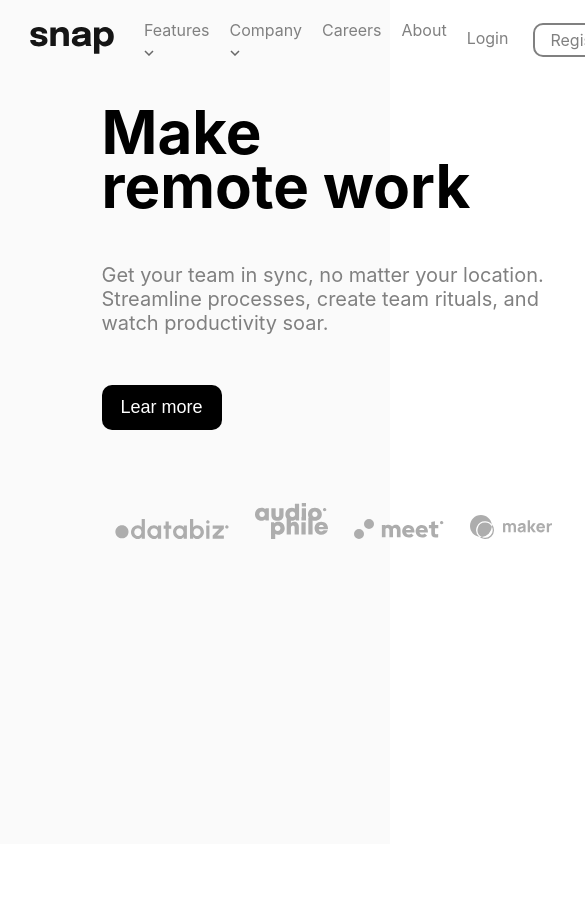
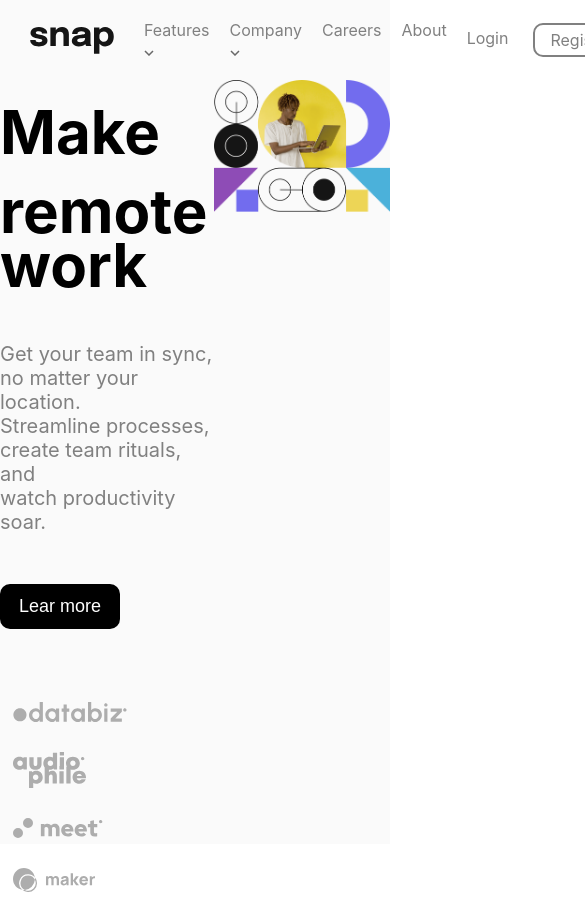
Before and after one commit to igor-daniel/single-page, a React (Create React App) app: page / in a window 390 px wide. Shown: the top 909 px of the page, 585 px wide, since content can reach past the window. Before the commit the page ends 844 px from the top, so only its background shows below. Built offline with nearby package versions, Linux system fonts and the light colour scheme.

Commit message:
site responsive ok

```diff
--- a/src/components/main/main.css
+++ b/src/components/main/main.css
@@ -7,7 +7,6 @@
 main {
   display: flex;
   justify-content: space-around;
-  width: 1250px;
   margin: auto;
 }
 
@@ -22,10 +21,13 @@
   margin-top: 25px;
 }
 
+.content-main .p {
+  padding: 50px 0;
+}
+
 .content-main p {
   color: grey;
   font-size: 20px;
-  padding: 50px 0;
 }
 
 .content-main button {
@@ -58,4 +60,44 @@
   main {
     flex-direction: column-reverse;
   }
+
+  .image {
+    width: 300px;
+    margin: auto;
+  }
+
+  .main-h1 {
+    display: flex;
+    margin: auto;
+  }
+
+  .main-h1 h1 {
+    margin: 0;
+    font-size: 30px;
+    padding: 10px;
+  }
+
+  .content-main .p {
+    padding: 20px 0;
+    display: inline;
+    text-align: center;
+  }
+
+  .content-main p {
+    font-size: 15px;
+  }
+
+  .content-main button {
+    margin: auto;
+    font-size: 15px;
+  }
+
+  .block-images {
+    margin-top: 20px;
+  }
+
+  .block-images img {
+    padding: 0 10px;
+    width: 73px;
+  }
 }
--- a/src/components/main/main.tsx
+++ b/src/components/main/main.tsx
@@ -11,10 +11,18 @@
   return (
     <main>
       <div className="content-main">
-        <h1>Make <br /> remote  work </h1>
-        <p>Get your team in sync, no matter your location. <br />
+        <div className="main-h1">
+          <h1>Make</h1>
+          <h1>remote  work</h1>
+        </div>
+        <div className="p">
+          <p>Get your team in sync, no matter your location.</p>
+          <p>Streamline processes, create team rituals, and</p>
+          <p>watch productivity soar.</p>
+        </div>
+        {/* <p>Get your team in sync, no matter your location. <br />
           Streamline processes, create team rituals, and <br />
-          watch productivity soar.</p>
+          watch productivity soar.</p> */}
         <button>Lear more</button>
 
         <div className="block-images">
```
